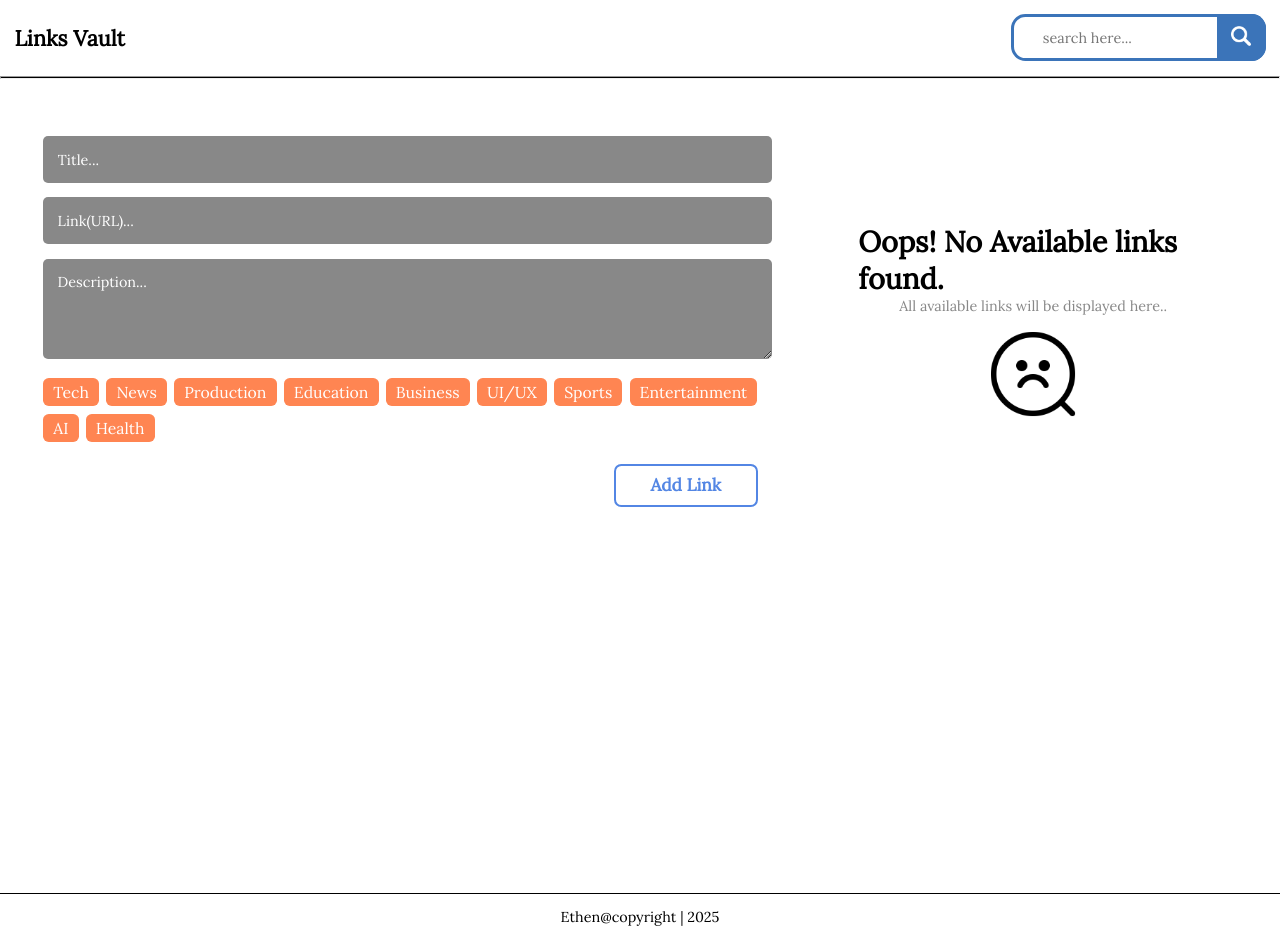
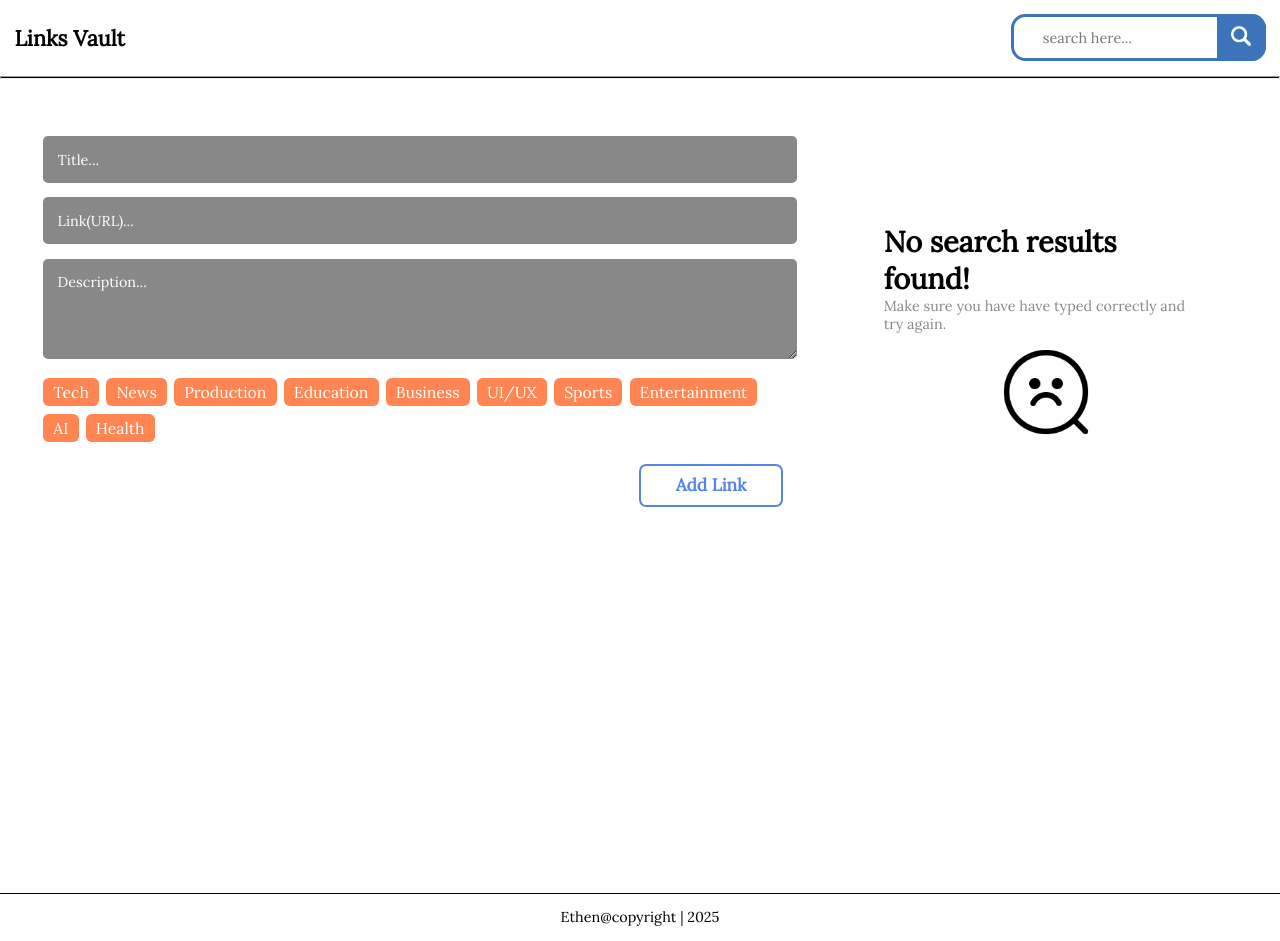
Before and after one commit to msizi007/LinksVault, a React (Vite) app: page / in a window 1280 px wide. Built offline with nearby package versions, Linux system fonts and the light colour scheme.

Commit message:
added functionality for tags (add and update). able to filter and update tags in a card

```diff
--- a/src/App.tsx
+++ b/src/App.tsx
@@ -2,7 +2,7 @@ import "./App.css";
 import NavBar from "./components/navBar";
 import Form from "./components/form";
 import ListCard from "./components/listCard";
-import NoLinks from "./components/noLinks";
+import NotFound from "./components/notFound";
 import { useEffect, useState } from "react";
 import type { _Bookmark, _Tag, CrudMode } from "./components/types";
 import { AppContext } from "./components/appContext";
@@ -57,7 +57,16 @@ export function App() {
     setFilter([]);
   }, [bookmarks]);
 
+  function updateTags(mytags: _Tag[]) {
+    const updatedTags = allTags.map((tag) => {
+      const match = mytags.find((t) => t.name === tag.name);
+      return match ? { ...tag, isActive: true } : tag;
+    });
+    setTags(updatedTags);
+  }
+
   function addLink() {
+    setMode("CREATE");
     const newBookmark = {
       url: url,
       title: title,
@@ -83,7 +92,12 @@ export function App() {
     setBookmarks((prev) =>
       prev.map((item) =>
         item.url === myUrl
-          ? { url, title, description, tags } // replace with new data
+          ? {
+              url,
+              title,
+              description,
+              tags: tags.filter((tag) => tag.isActive === true),
+            } // replace with new data
           : item
       )
     );
@@ -97,6 +111,10 @@ export function App() {
   }
 
   function searchItem() {
+    setMode("SEARCH");
+    setFilter([]);
+    console.log(mode);
+
     const lowerTerm = search.toLowerCase();
 
     const res: _Bookmark[] = bookmarks.filter(
@@ -134,6 +152,8 @@ export function App() {
         search,
         setSearch,
         searchItem,
+        updateTags,
+        allTags,
       }}
     >
       <NavBar title="Links Vault" />
@@ -143,7 +163,11 @@ export function App() {
           <Form />
         </div>
         <div className="col">
-          {filter.length > 0 ? (
+          {
+            // if searching...
+            mode === "SEARCH" ? (
+              filter.length > 0 ? (
+                // if searching and found...
                 <>
                   <p>{filter.length} search results found</p>
                   {filter.map((res, i) => (
@@ -155,7 +179,15 @@ export function App() {
                     />
                   ))}
                 </>
-          ) : bookmarks.length > 0 ? (
+              ) : (
+                // searching and not found...
+                <NotFound
+                  title="No search results found!"
+                  subtitle="Make sure you have have typed correctly and try again."
+                />
+              )
+            ) : // not searching....
+            bookmarks.length > 0 ? (
               <>
                 {bookmarks.map((bookmark, i) => (
                   <ListCard
@@ -168,8 +200,12 @@ export function App() {
                 ))}
               </>
             ) : (
-            <NoLinks />
-          )}
+              <NotFound
+                title="No search results found!"
+                subtitle="Make sure you have have typed correctly and try again."
+              />
+            )
+          }
         </div>
       </div>
       <Footer />
--- a/src/components/appContext.tsx
+++ b/src/components/appContext.tsx
@@ -24,6 +24,8 @@ interface AppContextType {
   search: string;
   setSearch: React.Dispatch<React.SetStateAction<string>>;
   searchItem(): void;
+  updateTags(tags?: _Tag[]): void;
+  allTags: _Tag[];
 }
 
 export const AppContext = createContext<AppContextType>({} as AppContextType);
--- a/src/components/form.tsx
+++ b/src/components/form.tsx
@@ -38,7 +38,7 @@ export default function Form() {
           <Tag key={i} value={tag} />
         ))}
       </div>
-      {mode === "CREATE" ? (
+      {mode === "CREATE" || mode === "SEARCH" ? (
         <Button classname="add-link" text="Add Link" func={addLink} />
       ) : (
         <Button
--- a/src/components/listCard.tsx
+++ b/src/components/listCard.tsx
@@ -4,6 +4,7 @@ import { useContext } from "react";
 import { AppContext } from "./appContext";
 import { FixedTag } from "./tag";
 import type { _Tag } from "./types";
+import { useEffect } from "react";
 
 interface Props {
   title: string;
@@ -14,8 +15,23 @@ interface Props {
 
 export default function ListCard(props: Props) {
   const context = useContext(AppContext);
-  const { setMode, setUpdated, setUrl, setTitle, setDescription, deleteLink } =
-    context;
+  const {
+    setMode,
+    setUpdated,
+    setUrl,
+    setTitle,
+    setDescription,
+    deleteLink,
+    updateTags,
+    tags,
+    setTags,
+  } = context;
+
+  // Update selectedTags when props.tags change
+  useEffect(() => {
+    setTags(tags);
+    console.log("rendered");
+  }, [tags, setTags]);
 
   function editLink() {
     setMode("UPDATE");
@@ -23,6 +39,9 @@ export default function ListCard(props: Props) {
     setUrl(props.url);
     setTitle(props.title);
     setDescription(props.description);
+    // TODO: set tags too... NOTE: active tags noeed to be set... update all tags to include active ones...
+
+    updateTags(props.tags);
   }
 
   return (
--- a/src/components/noLinks.tsx
+++ b/src/components/notFound.tsx
@@ -1,12 +1,16 @@
-import React from "react";
 import nothing from "../assets/icons/nothing.png";
 import Icon from "./icon";
 
-export default function NoLinks() {
+interface Props {
+  title: string;
+  subtitle: string;
+}
+
+export default function NotFound(props: Props) {
   return (
     <div className="nothing">
-      <h2>Oops! No Available links found.</h2>
-      <p>All available links will be displayed here..</p>
+      <h2>{props.title}</h2>
+      <p>{props.subtitle}</p>
       <Icon src={nothing} alt="nothing found" size={90} />
     </div>
   );
--- a/src/components/types.tsx
+++ b/src/components/types.tsx
@@ -9,4 +9,4 @@ export interface _Tag {
   isActive: boolean;
 }
 
-export type CrudMode = "UPDATE" | "CREATE";
+export type CrudMode = "UPDATE" | "CREATE" | "SEARCH";
```
Lines whose indentation alone changed are shown as unchanged.
